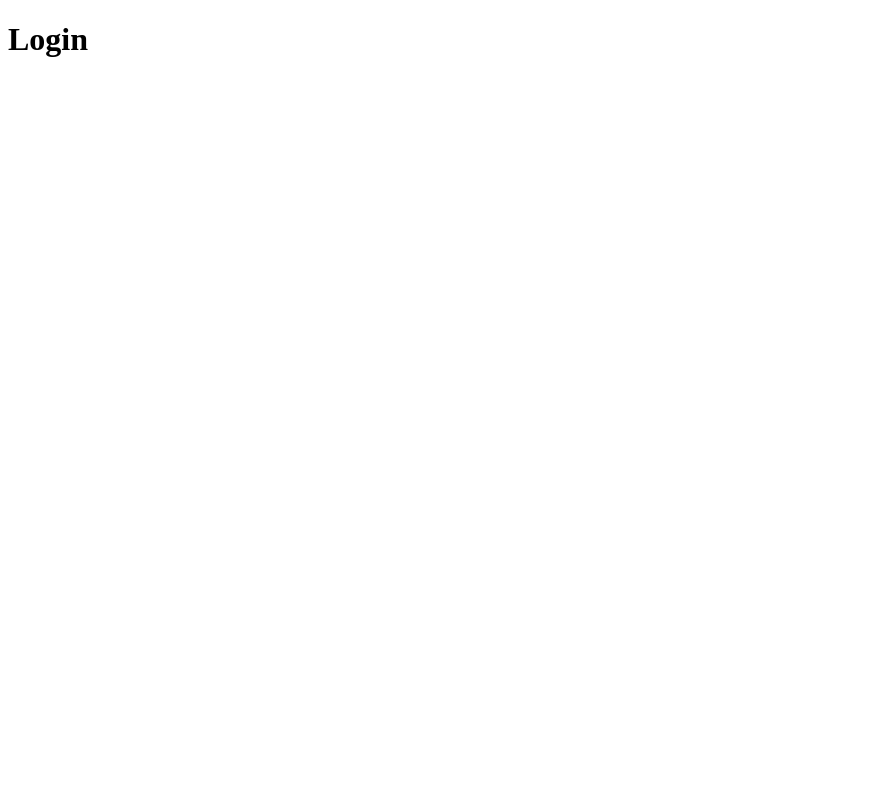
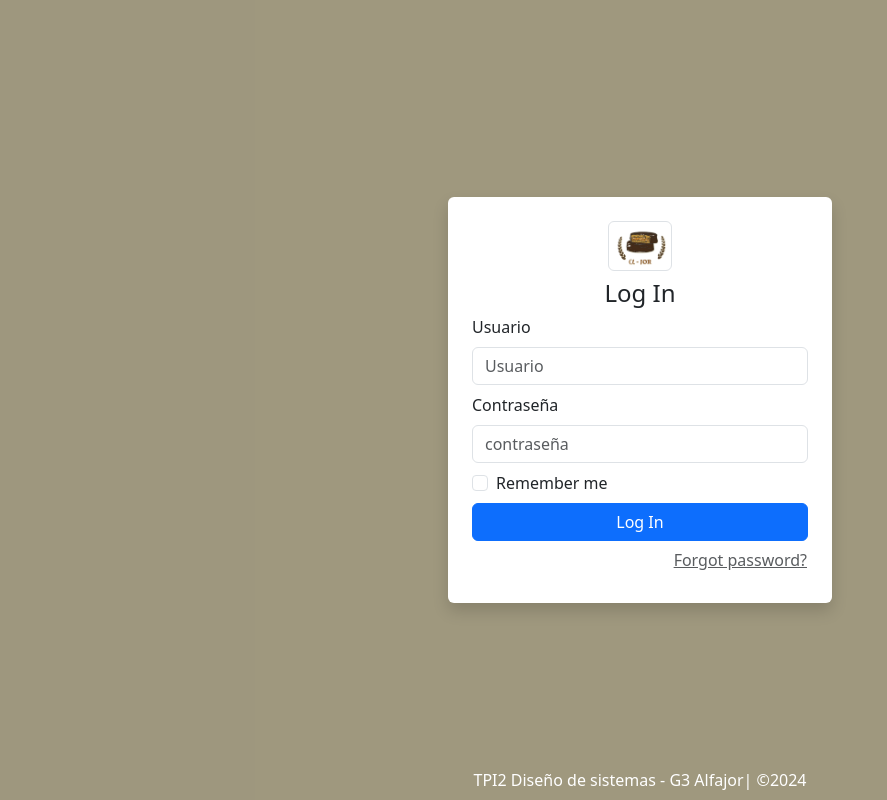
Before and after one commit to joabresper/AlfajorSystem, a React (Vite) app in the folder AlfajorTPI2Diseno/: page /login in a window 1280 px wide. Shown: the whole page, without its empty margins (0-887 px from the left). Built offline with nearby package versions, Linux system fonts and the light colour scheme.

Commit message:
Login creado

```diff
--- a/AlfajorTPI2Diseno/src/App.jsx
+++ b/AlfajorTPI2Diseno/src/App.jsx
@@ -2,6 +2,7 @@ import { useState } from 'react'
 import { BrowserRouter, Navigate, Route, Routes } from 'react-router-dom';
 import './App.css'
 import LoginPage from './pages/LoginPage';
+import "bootstrap/dist/css/bootstrap.min.css";
 
 function App() {
   const [count, setCount] = useState(0)
--- /dev/null
+++ b/AlfajorTPI2Diseno/src/pages/LoginPage.css
@@ -0,0 +1,44 @@
+.sign-in__wrapper {
+    display: flex;
+    flex-direction: column;
+    justify-content: center;
+    align-items: center;
+    width: 100vw;
+    height: 100vh;
+    background-position: center center;
+    background-repeat: no-repeat;
+    background-size: cover;
+    position: relative;
+  }
+
+  .sign-in__backdrop {
+    position: absolute;
+    inset: 0;
+    background-color: rgba(0, 0, 0, 0.3);
+  }
+
+  .sign-in__wrapper form {
+    width: 24rem;
+    max-width: 90%;
+    z-index: 1;
+    animation: showSignInForm 1s;
+  }
+
+  .sign-in__wrapper form img {
+    width: 4rem;
+  }
+
+  @keyframes showSignInForm {
+    0%,
+    30% {
+      transform: translate(0, -150%);
+    }
+    70%,
+    90% {
+      transform: translate(0, 1rem);
+    }
+    80%,
+    100% {
+      transform: translate(0, 0);
+    }
+  }
--- a/AlfajorTPI2Diseno/src/pages/LoginPage.jsx
+++ b/AlfajorTPI2Diseno/src/pages/LoginPage.jsx
@@ -1,11 +1,110 @@
+import React, { useState } from "react";
+import { Form, Button, Alert } from "react-bootstrap";
+import '../pages/LoginPage.css'
+import { Navigate } from "react-router-dom";
+
+import Logo from "../../public/logo.png";
+
+const LoginPage = () => {
+  const [inputUsername, setInputUsername] = useState("");
+  const [inputPassword, setInputPassword] = useState("");
+
+  const [show, setShow] = useState(false);
+  const [loading, setLoading] = useState(false);
+
+  const handleSubmit = async (event) => {
+    if (inputUsername === "mecanico" && inputPassword === "mecanico") {
+    } else if (inputUsername === "ATT" && inputPassword === "ATT") {
+    } else if (inputUsername === "Gerente" && inputPassword === "Gerente") {
+    } else {
+        setShow(true);
+    }
+  };
+
+  //usuarios del sistema
 
 
-const LoginPage = () => {
-    return (
-        <div>
-            <h1>Login</h1>
+
+  function delay(ms) {
+    return new Promise((resolve) => setTimeout(resolve, ms));
+  }
+
+  return (
+    <div
+      className="sign-in__wrapper"
+      style={{ backgroundColor: '#E3D9B4' }}
+    >
+      {/* Overlay */}
+      <div className="sign-in__backdrop"></div>
+      {/* Form */}
+      <Form className="shadow p-4 bg-white rounded" onSubmit={handleSubmit}>
+        {/* Header */}
+        <img
+          className="img-thumbnail mx-auto d-block mb-2"
+          src={Logo}
+          alt="logo"
+        />
+        <div className="h4 mb-2 text-center">Log In</div>
+        {/* ALert */}
+        {show ? (
+          <Alert
+            className="mb-2"
+            variant="danger"
+            onClose={() => setShow(false)}
+            dismissible
+          >
+            Incorrect username or password.
+          </Alert>
+        ) : (
+          <div />
+        )}
+        <Form.Group className="mb-2" controlId="username">
+          <Form.Label>Usuario</Form.Label>
+          <Form.Control
+            type="text"
+            value={inputUsername}
+            placeholder="Usuario"
+            onChange={(e) => setInputUsername(e.target.value)}
+            required
+          />
+        </Form.Group>
+        <Form.Group className="mb-2" controlId="password">
+          <Form.Label>Contraseña</Form.Label>
+          <Form.Control
+            type="contraseña"
+            value={inputPassword}
+            placeholder="contraseña"
+            onChange={(e) => setInputPassword(e.target.value)}
+            required
+          />
+        </Form.Group>
+        <Form.Group className="mb-2" controlId="checkbox">
+          <Form.Check type="checkbox" label="Remember me" />
+        </Form.Group>
+        {!loading ? (
+          <Button className="w-100" variant="primary" type="submit">
+            Log In
+          </Button>
+        ) : (
+          <Button className="w-100" variant="primary" type="submit" disabled>
+            Logging In...
+          </Button>
+        )}
+        <div className="d-grid justify-content-end">
+          <Button
+            className="text-muted px-0"
+            variant="link"
+          >
+            Forgot password?
+          </Button>
         </div>
-    )
-}
+      </Form>
+      {/* Footer */}
+      <div className="w-100 mb-2 position-absolute bottom-0 start-50 translate-middle-x text-white text-center">
+        TPI2 Diseño de sistemas - G3 Alfajor| &copy;2024
+      </div>
+    </div>
+  );
+};
 
 export default LoginPage;
```
Also changed, not shown: AlfajorTPI2Diseno/public/logo.png (added).
